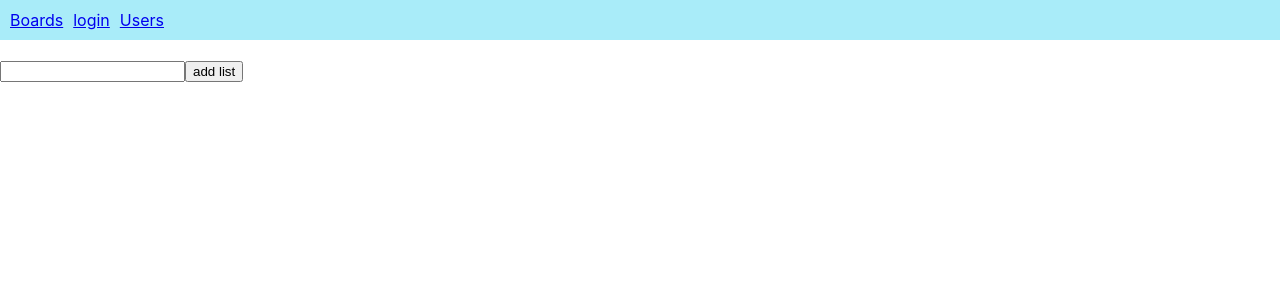
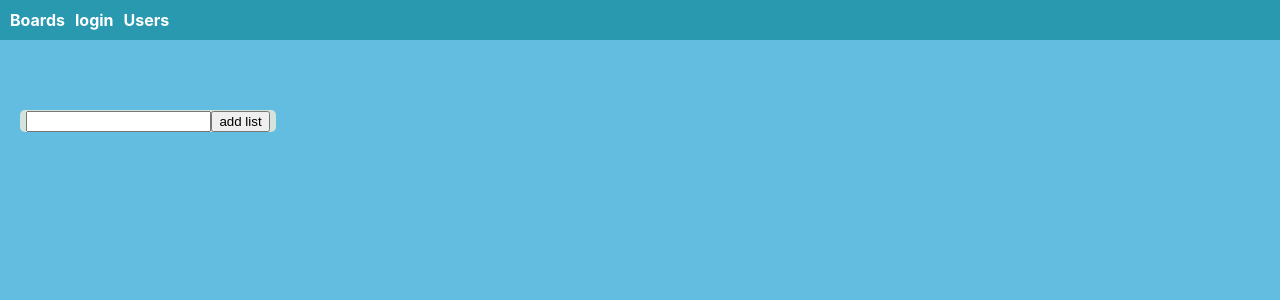
Before and after one commit to michaelsnow3/trello-clone-app, a React (Create React App) app: page /board in a window 1280 px wide. Shown: the top 300 px of the page. Built offline with nearby package versions, Linux system fonts and the light colour scheme.

Commit message:
added styling to board

```diff
--- a/src/components/AddList/AddList.css
+++ b/src/components/AddList/AddList.css
@@ -0,0 +1,7 @@
+.addListContainer {
+  background-color: rgb(213, 228, 219);
+  width: 20%;
+  margin: 20px;
+  flex: 1, auto;
+  border-radius: 5px;
+}
--- a/src/components/Card/Card.css
+++ b/src/components/Card/Card.css
@@ -0,0 +1,5 @@
+.cardContainer {
+  background-color: white;
+  border-radius: 3px;
+  margin: 10px;
+}
--- a/src/components/Card/Card.js
+++ b/src/components/Card/Card.js
@@ -1,7 +1,9 @@
 import React from 'react';
 
+import './Card.css'
+
 const Card = ({ card }) => {
-  return <div>{card.title}</div>;
+  return <div className='cardContainer'>{card.title}</div>;
 };
 
 export default Card;
--- a/src/components/DisplayBoard/DisplayBoard.css
+++ b/src/components/DisplayBoard/DisplayBoard.css
@@ -2,10 +2,16 @@
   display: flex;
   flex-direction: row;
   justify-content: flex-start;
+  align-items: flex-start;
+  padding-top: 50px;
 }
 
 .boardTitle {
   margin-top: 20px;
   margin-bottom: 20px;
   font-size: 2rem;
+  font-weight: bold;
+  position: fixed;
+  text-align: center;
+  width: 100%;
 }
--- a/src/components/List/List.css
+++ b/src/components/List/List.css
@@ -1,5 +1,13 @@
 .listContainer {
-  background-color: aqua;
+  background-color: rgb(213, 228, 219);
   width: 20%;
-  margin: 20px
+  margin: 20px;
+  flex: 1, auto;
+  border-radius: 5px;
 }
+ .listTitle {
+   font-weight: bold;
+   border-bottom: 1px solid black;
+   padding: 5px;
+   margin-bottom: 5px;
+  }
--- a/src/components/List/List.js
+++ b/src/components/List/List.js
@@ -15,7 +15,7 @@ const List = ({ list, boardId }) => {
 
   return (
     <div className="listContainer">
-      {list.listTitle}
+      <div className='listTitle'>{list.listTitle}</div>
       <div>{listCards}</div>
     </div>
   );
--- a/src/components/Nav/Nav.css
+++ b/src/components/Nav/Nav.css
@@ -1,11 +1,17 @@
 .navbar {
   display: flex;
   flex-direction: row;
-  background-color: #a9ecf9;
+  background-color: #2899af;
   height: 40px;
   align-items: center;
+  position: fixed;
+  top: 0;
+  width: 100%;
 }
 
 a {
-  margin-left: 10px
+  margin-left: 10px;
+  color: white;
+  text-decoration: none;
+  font-weight: bold;
 }
--- a/src/index.css
+++ b/src/index.css
@@ -6,6 +6,8 @@ body {
     sans-serif;
   -webkit-font-smoothing: antialiased;
   -moz-osx-font-smoothing: grayscale;
+  background-color: rgb(98, 189, 224);
+  padding-top: 40px;
 }
 
 code {
```
